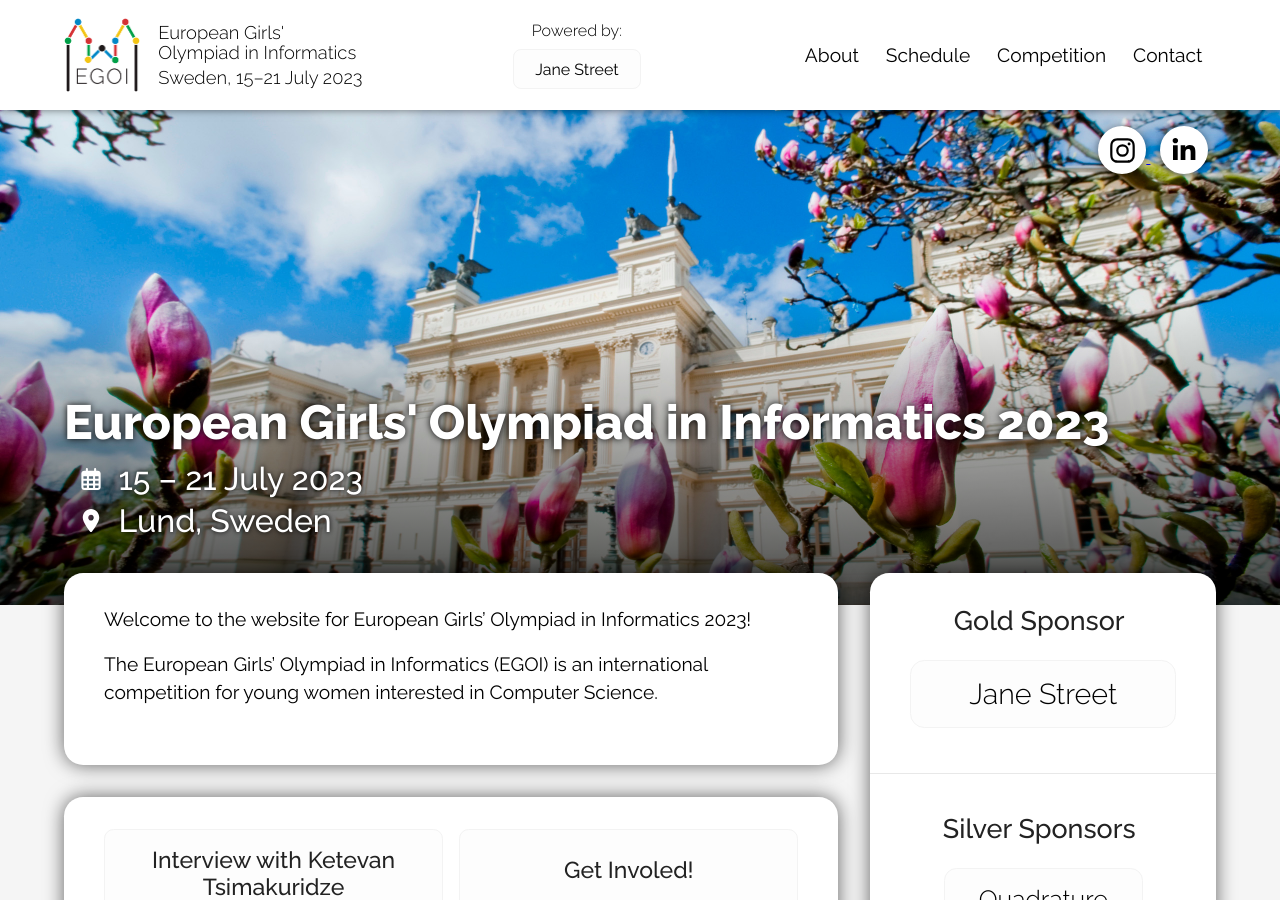
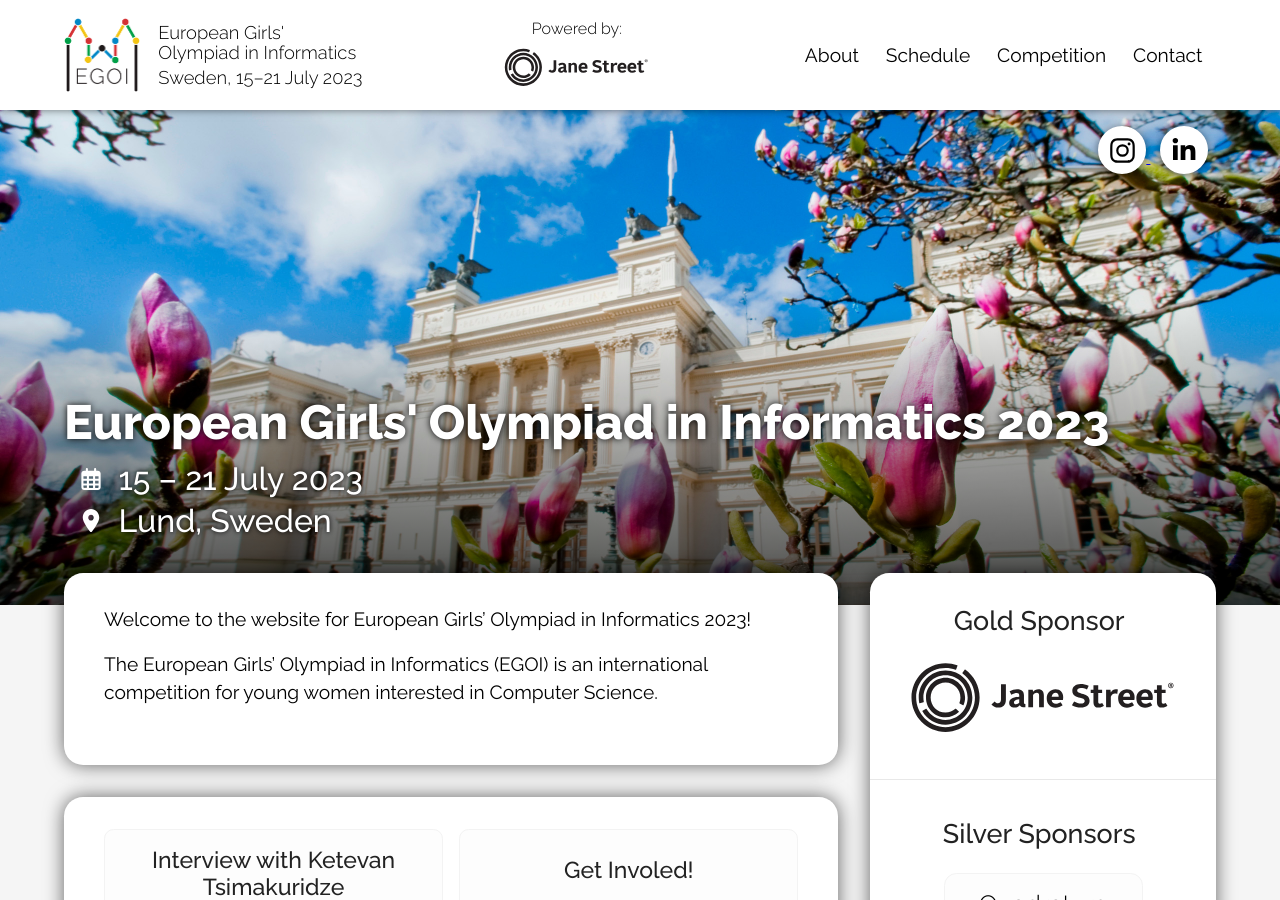
Before and after one commit to Kodsport/egoi23.se, a Jekyll site: the page built from index.md, in a window 1280 px wide and 900 px high. Built offline with Jekyll 4.4.1, drawn with Linux system fonts in a browser that asks for light colours.

Commit message:
added jane street logo

```diff
--- a/_data/sponsors.yml
+++ b/_data/sponsors.yml
@@ -2,6 +2,7 @@
   title: Gold Sponsor
   sponsors:
     - name: Jane Street
+      logo: jane_street.svg
 - level: silver
   title: Silver Sponsors
   sponsors:
```
Also changed, not shown: assets/images/sponsors/jane_street.svg (added).
